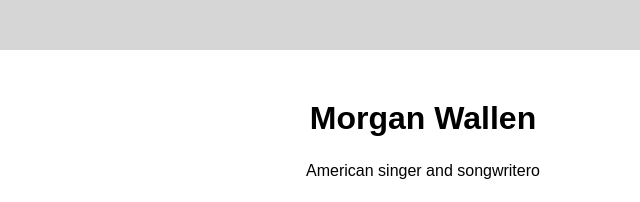
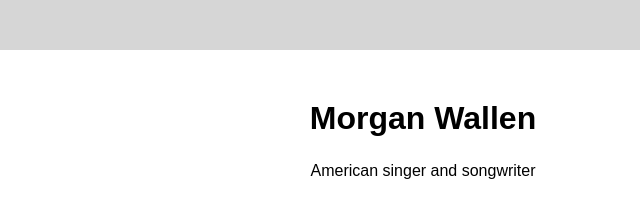
Before and after one commit to SchwabTiago/html-css-javascript, a plain HTML site: page 4_introducao_ao_css/projeto_01/index.html in a window 1280 px wide. Shown: the top 202 px of the page, 217-857 px from the left. Drawn offline with Linux system fonts and the light colour scheme.

Commit message:
Pequenas mudanças

```diff
--- a/4_introducao_ao_css/projeto_01/index.html
+++ b/4_introducao_ao_css/projeto_01/index.html
@@ -11,7 +11,7 @@
 <body>
     <div id="main-container">
         <h1>Morgan Wallen</h1>
-        <h2>American singer and songwritero</h2>
+        <h2>American singer and songwriter</h2>
         <img src="./img/img1.png" />
         <p class="image-description">From left to right Post Malone and Morgan Wallen </p>
         <hr>
--- a/7_flexbox/projeto_01/style.css
+++ b/7_flexbox/projeto_01/style.css
@@ -41,7 +41,6 @@ header ul {
 
 header ul li {
     padding: 10px;
-    transition: background-color 0.3s ease;
 }
 
 header ul li:last-child {
@@ -112,7 +111,6 @@ header ul li:last-child:hover {
     border: none;
     border-radius: 8px;
     cursor: pointer;
-    transition: background-color 0.3s ease;
 }
 
 .pricing-button:hover {
```
Also changed, not shown: 7_flexbox/projeto_01/index.html (+3 -0 lines).
